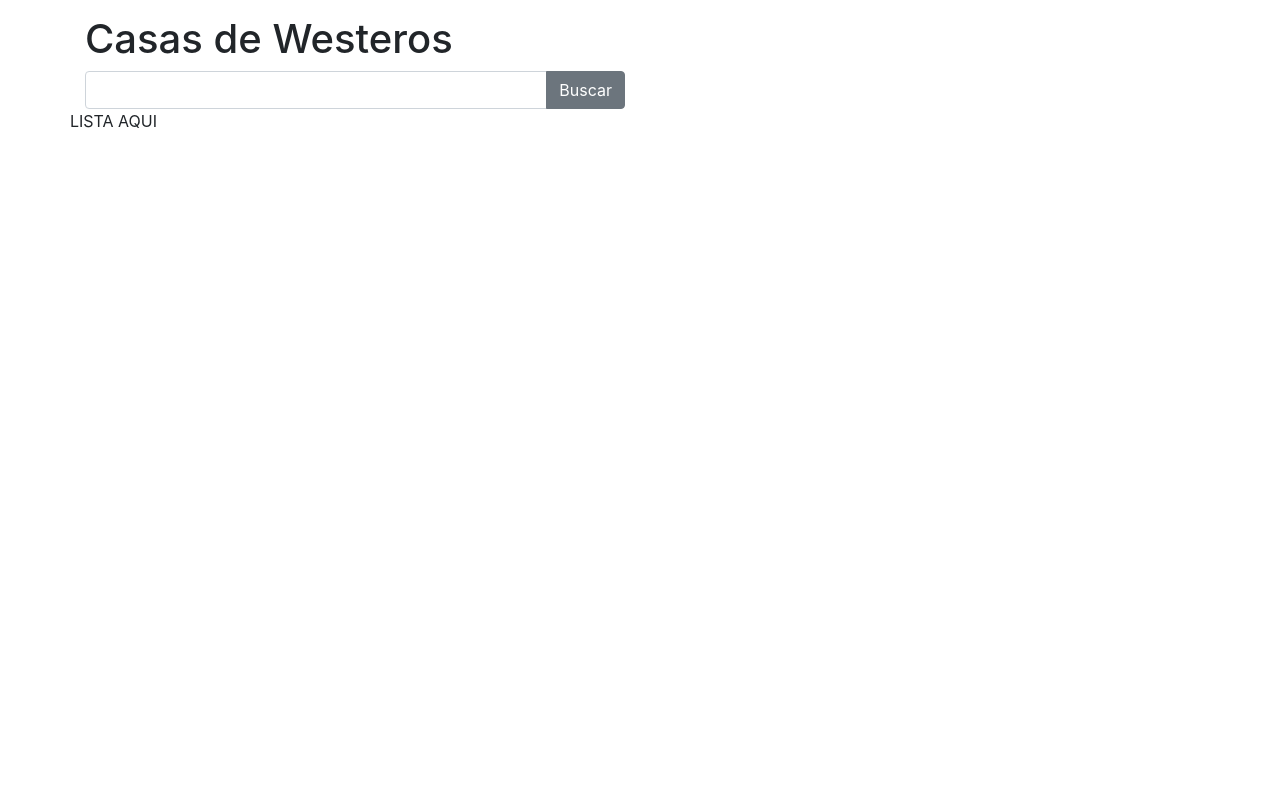
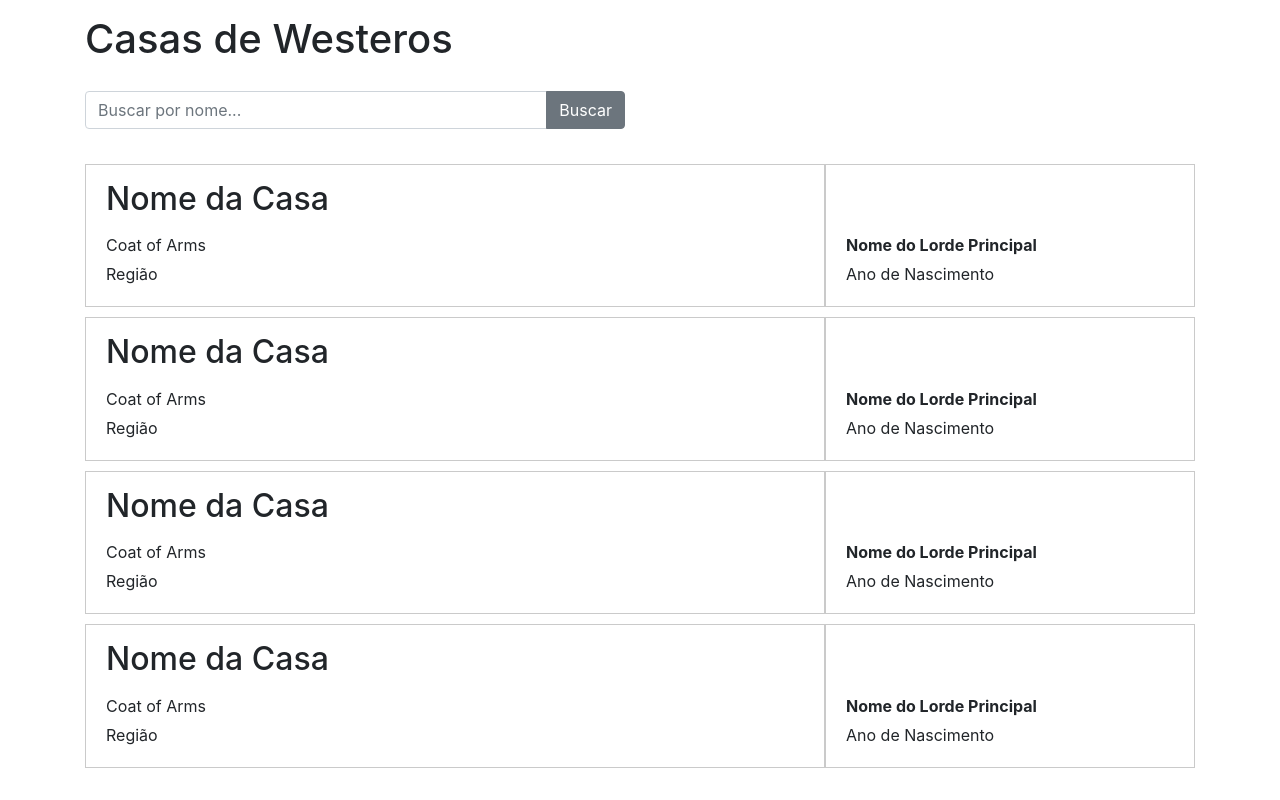
Before and after one commit to maccheri/westeros, a React (Create React App) app: page / in a window 1280 px wide. Built offline with nearby package versions, Linux system fonts and the light colour scheme.

Commit message:
Pagina inicial e componente de card

```diff
--- /dev/null
+++ b/src/card/Card.jsx
@@ -0,0 +1,27 @@
+import React from 'react';
+import {
+	Container,
+  Row,
+  Col,
+} from 'reactstrap';
+import './card.css';
+
+const Card = (props) => (
+	<Container className="house-card">
+		<Row>
+			<Col xs="8" className="house-info">
+				<h2>Nome da Casa</h2>
+				<p>Coat of Arms</p>
+				<p>Região</p>
+			</Col>
+			<Col xs="4" className="lord-info">
+			<div className="info">
+				<p><b>Nome do Lorde Principal</b></p>
+				<p>Ano de Nascimento</p>
+			</div>
+			</Col>
+		</Row>
+	</Container>
+);
+
+export default Card;
--- /dev/null
+++ b/src/card/card.css
@@ -0,0 +1,15 @@
+.house-card .house-info, .house-card .lord-info {
+  border: 1px solid #cacaca;
+  padding: 15px 20px !important; }
+
+.house-card {
+  padding: 5px 15px; }
+  .house-card p {
+    margin-bottom: 5px !important; }
+  .house-card .house-info h2 {
+    margin-bottom: 15px; }
+  .house-card .lord-info {
+    display: flex; }
+    .house-card .lord-info .info {
+      align-self: flex-end;
+      flex-direction: column; }
--- /dev/null
+++ b/src/card/card.scss
@@ -0,0 +1,29 @@
+%card-shared {
+  border: 1px solid #cacaca;
+  padding: 15px 20px !important;
+}
+
+
+.house-card {
+  padding: 5px 15px;
+
+  p {
+    margin-bottom: 5px !important;
+  }
+
+  .house-info {
+    @extend %card-shared;
+    h2 {
+      margin-bottom: 15px;
+    }
+  }
+
+  .lord-info {
+    @extend %card-shared;
+    display: flex;
+    .info {
+      align-self: flex-end;
+      flex-direction: column;
+    }
+  }
+}
--- /dev/null
+++ b/src/card/index.js
@@ -0,0 +1,3 @@
+import Card from './Card';
+
+export default Card;
--- a/src/home/Home.jsx
+++ b/src/home/Home.jsx
@@ -6,28 +6,28 @@
   Col,
   InputGroup,
   InputGroupAddon,
-  InputGroupButtonDropdown,
-  InputGroupDropdown,
   Input,
 } from 'reactstrap';
 import './home.css';
+import Card from '../card/Card';
 
 const Home = () => (
   <Container>
     <h1>Casas de Westeros</h1>
     <Row>
-      <Col xs="6">
+      <Col xs="6" className="input-busca">
         <InputGroup>
-          <Input />
+          <Input placeholder="Buscar por nome..." />
           <InputGroupAddon addonType="append">
             <Button>Buscar</Button>
           </InputGroupAddon>
         </InputGroup>
       </Col>
     </Row>
-    <Row>
-      LISTA AQUI
-    </Row>
+    <Card />
+    <Card />
+    <Card />
+    <Card />
   </Container>
 );
 
--- a/src/home/home.css
+++ b/src/home/home.css
@@ -1,2 +1,5 @@
 .container {
   padding: 15px; }
+
+.input-busca {
+  margin: 20px 0px 30px; }
--- a/src/home/home.scss
+++ b/src/home/home.scss
@@ -1,3 +1,7 @@
 .container {
   padding: 15px;
 }
+
+.input-busca {
+  margin: 20px 0px 30px;
+}
```
Also changed, not shown: src/app/App.js (+4 -4 lines).
